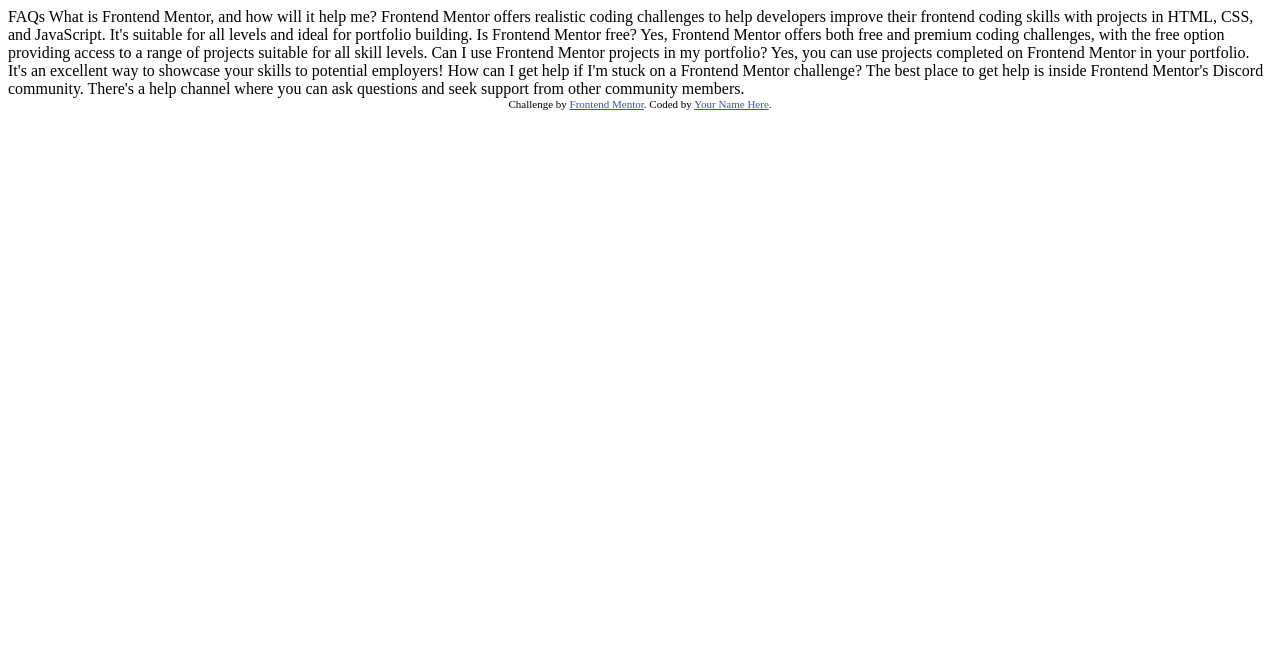
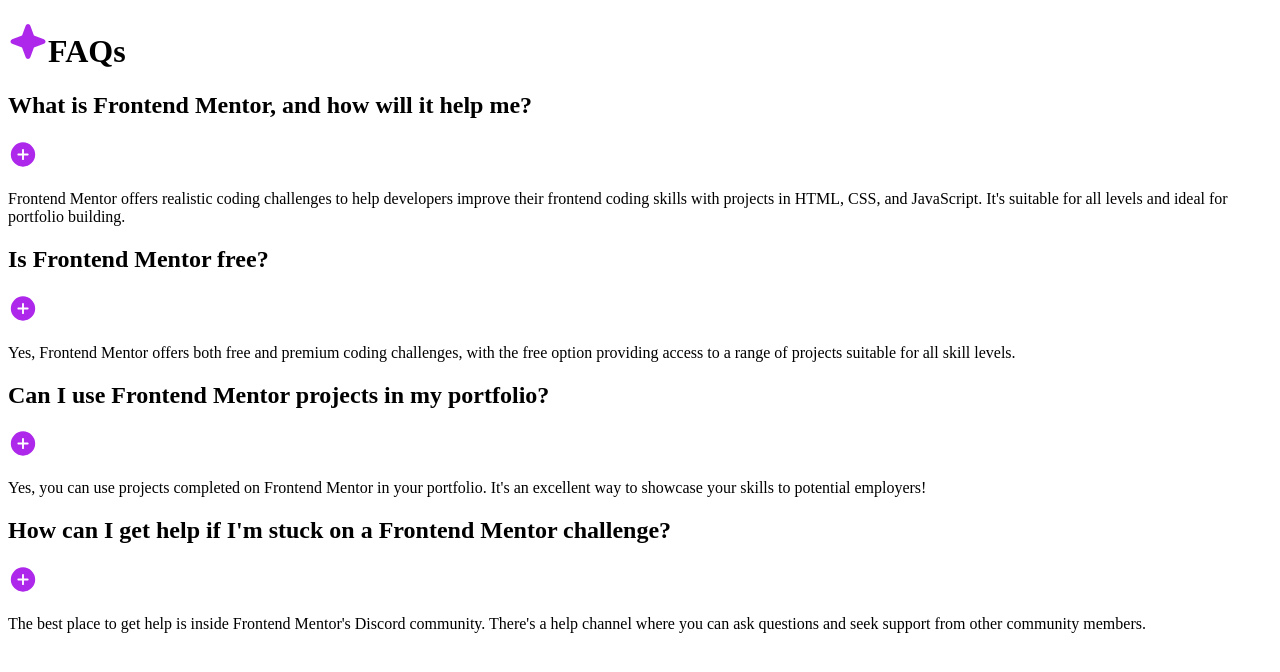
Before and after one commit to nullghostty/faq-accordion, a website: page index.html in a window 1280 px wide. Drawn offline with Linux system fonts and the light colour scheme.

Commit message:
Add HTML skeleton and created SASS files

```diff
--- a/index.html
+++ b/index.html
@@ -1,48 +1,61 @@
-<!DOCTYPE html>
+<!doctype html>
 <html lang="en">
-<head>
-  <meta charset="UTF-8">
-  <meta name="viewport" content="width=device-width, initial-scale=1.0"> <!-- displays site properly based on user's device -->
-
-  <link rel="icon" type="image/png" sizes="32x32" href="./assets/images/favicon-32x32.png">
-
-  <title>Frontend Mentor | FAQ accordion</title>
-
-  <!-- Feel free to remove these styles or customise in your own stylesheet 👍 -->
-  <style>
-    .attribution { font-size: 11px; text-align: center; }
-    .attribution a { color: hsl(228, 45%, 44%); }
-  </style>
-</head>
-<body>
-
-  FAQs
-
-  What is Frontend Mentor, and how will it help me?
-
-  Frontend Mentor offers realistic coding challenges to help developers improve their
-  frontend coding skills with projects in HTML, CSS, and JavaScript. It's suitable for
-  all levels and ideal for portfolio building.
-
-  Is Frontend Mentor free?
-
-  Yes, Frontend Mentor offers both free and premium coding challenges, with the free
-  option providing access to a range of projects suitable for all skill levels.
-
-  Can I use Frontend Mentor projects in my portfolio?
-
-  Yes, you can use projects completed on Frontend Mentor in your portfolio. It's an excellent
-  way to showcase your skills to potential employers!
-
-  How can I get help if I'm stuck on a Frontend Mentor challenge?
-
-  The best place to get help is inside Frontend Mentor's Discord community. There's a help
-  channel where you can ask questions and seek support from other community members.
-
-
-  <div class="attribution">
-    Challenge by <a href="https://www.frontendmentor.io?ref=challenge" target="_blank">Frontend Mentor</a>.
-    Coded by <a href="#">Your Name Here</a>.
-  </div>
-</body>
+  <head>
+    <meta charset="UTF-8" />
+    <meta name="viewport" content="width=device-width, initial-scale=1.0" />
+    <title>FAQ accordion</title>
+    <link rel="stylesheet" href="./src/css/style.css" />
+  </head>
+  <body>
+    <main>
+      <h1><img src="./assets/images/icon-star.svg" alt="Star Icon" />FAQs</h1>
+      <article>
+        <section>
+          <h2>What is Frontend Mentor, and how will it help me?</h2>
+          <img src="./assets/images/icon-plus.svg" alt="Plus Icon" />
+        </section>
+        <p>
+          Frontend Mentor offers realistic coding challenges to help developers
+          improve their frontend coding skills with projects in HTML, CSS, and
+          JavaScript. It's suitable for all levels and ideal for portfolio
+          building.
+        </p>
+      </article>
+      <article>
+        <section>
+          <h2>Is Frontend Mentor free?</h2>
+          <img src="./assets/images/icon-plus.svg" alt="Plus Icon" />
+        </section>
+        <p>
+          Yes, Frontend Mentor offers both free and premium coding challenges,
+          with the free option providing access to a range of projects suitable
+          for all skill levels.
+        </p>
+      </article>
+      <article>
+        <section>
+          <h2>Can I use Frontend Mentor projects in my portfolio?</h2>
+          <img src="./assets/images/icon-plus.svg" alt="Plus Icon" />
+        </section>
+        <p>
+          Yes, you can use projects completed on Frontend Mentor in your
+          portfolio. It's an excellent way to showcase your skills to potential
+          employers!
+        </p>
+      </article>
+      <article>
+        <section>
+          <h2>
+            How can I get help if I'm stuck on a Frontend Mentor challenge?
+          </h2>
+          <img src="./assets/images/icon-plus.svg" alt="Plus Icon" />
+        </section>
+        <p>
+          The best place to get help is inside Frontend Mentor's Discord
+          community. There's a help channel where you can ask questions and seek
+          support from other community members.
+        </p>
+      </article>
+    </main>
+  </body>
 </html>
```
Also changed, not shown: src/css/style.css (added), src/sass/_base.scss (added), src/sass/_reset.scss (added), src/sass/_theme.scss (added), src/sass/_typography.scss (added), src/sass/style.scss (added).
